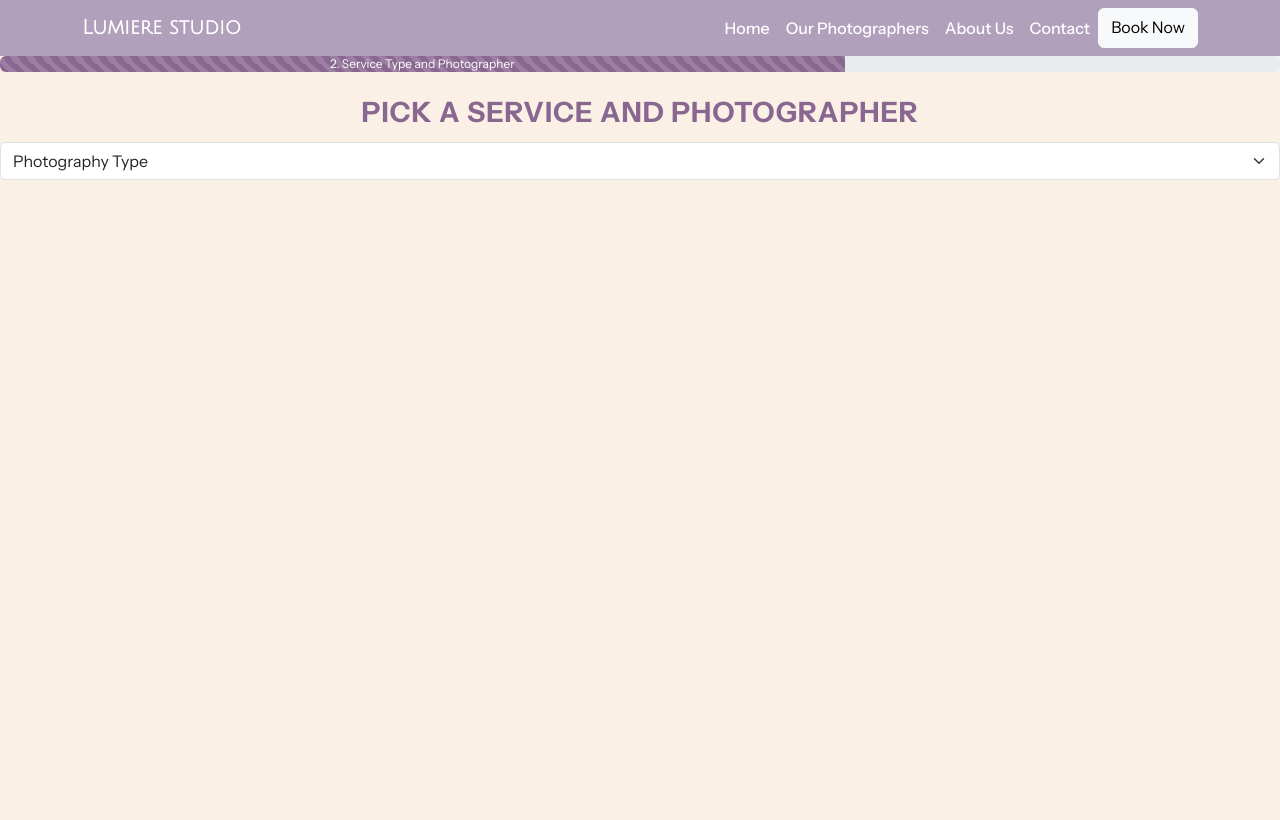
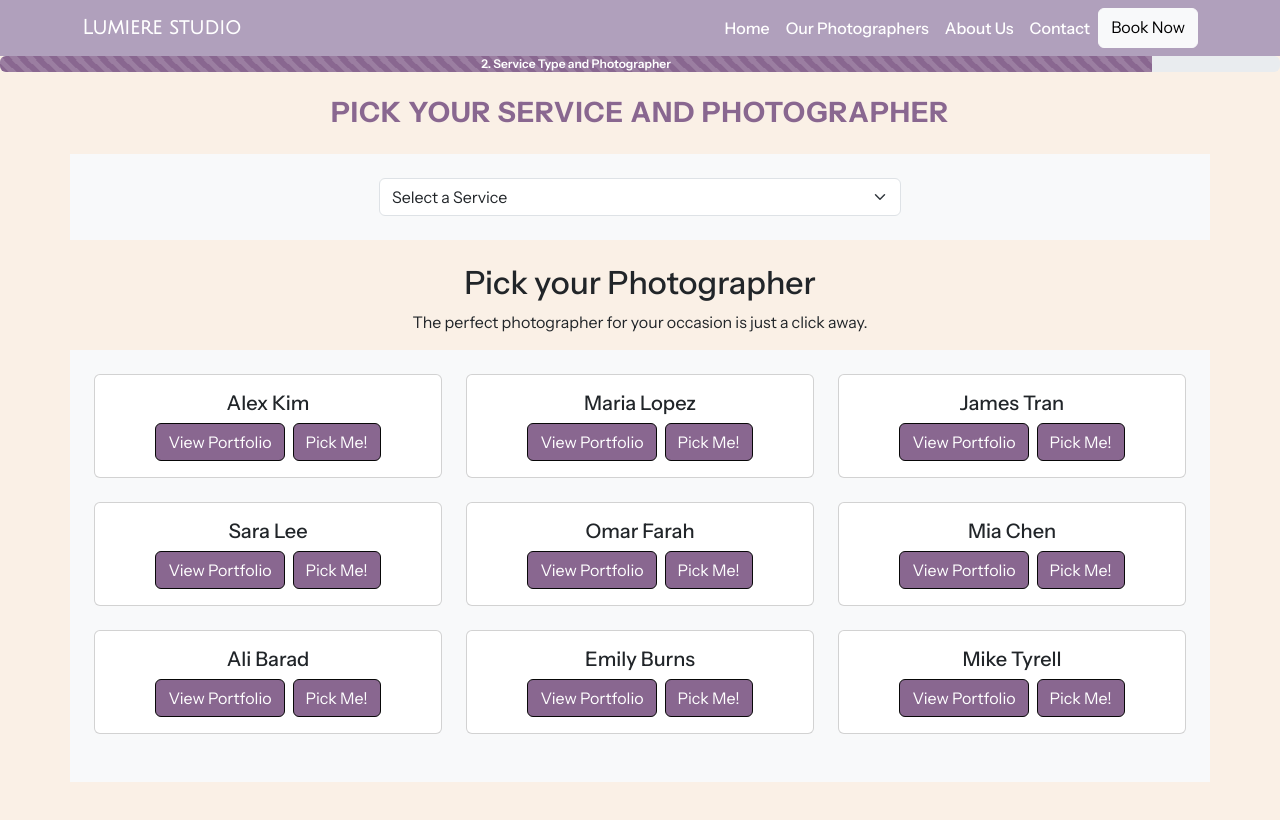
Before and after one commit to amykayrala/photography-service-site, a React (Create React App) app: page /photography-service-site/booksession/pickphotographer in a window 1280 px wide. Shown: the top 820 px of the page. Built offline with nearby package versions, Linux system fonts and the light colour scheme.

Commit message:
raph commit

```diff
--- a/src/App.css
+++ b/src/App.css
@@ -109,7 +109,6 @@
   display: flex;
   justify-content: center;
   align-items: center;
-
 }
 
 .middle{
@@ -122,4 +121,5 @@
 
 .custom-progress .progress-bar {
   background-color: #896790 !important;
+  font-weight: 600;
 }
--- a/src/PickPhotographer.js
+++ b/src/PickPhotographer.js
@@ -1,28 +1,138 @@
 import ProgressBar from 'react-bootstrap/ProgressBar';
 import './App.css';
 import Form from 'react-bootstrap/Form';
+import Container from 'react-bootstrap/Container';
+import Row from 'react-bootstrap/Row';
+import Col from 'react-bootstrap/Col';
+import Card from 'react-bootstrap/Card';
+import Button from 'react-bootstrap/Button';
 
 function PickPhotographer() {
 
 return(
     <div className='contact-page'>
-        <ProgressBar animated now={66} className="custom-progress" label={'2. Service Type and Photographer'} />
+        <ProgressBar animated now={90} className="custom-progress" label={'2. Service Type and Photographer'} />
         <br></br>
-        <h1 className="txt-purple"><strong>Pick a Service and Photographer</strong></h1>
+        <h1 className="txt-purple"><strong>Pick your Service and Photographer</strong></h1>
 
         <section className=''>
-            <Form.Select aria-label="Default select example">
-                <option>Photography Type</option>
-                <option value="1">Event and Candid photography</option>
+            <Container className="my-4">
+            <Row className="justify-content-center bg-light p-4">
+                <Col md={6}>
+                    <Form.Select>
+                        <option>Select a Service</option>
+                        <option value="1">Events and Candid photography</option>
                         <option value="2">Wedding, Graduation, Special Occasions</option>
                         <option value="3">Content Creation and Themed Shoots</option>
                         <option value="4">Product Photography and Branding</option>
                         <option value="5">Family and Couple Shoots</option>
                         <option value="6">Sports & Outdoors</option>
                     </Form.Select>
+                </Col>
+            </Row>
+            </Container>
+
+
+            <h2>Pick your Photographer</h2>
+            <p>The perfect photographer for your occasion is just a click away.</p>
+
+            <Container className="justify-content-center bg-light p-4">
+            {/* Row 1 */}
+            <Row className="mb-4">
+                <Col md={4}>
+                <Card>
+                    <Card.Body>
+                    <Card.Title>Alex Kim</Card.Title>
+                    <Button className="view-portfolio-btn me-2">View Portfolio</Button>
+                    <Button className="view-portfolio-btn">Pick Me!</Button>
+                    </Card.Body>
+                </Card>
+                </Col>
+                <Col md={4}>
+                <Card>
+                    <Card.Body>
+                    <Card.Title>Maria Lopez</Card.Title>
+                    <Button className="view-portfolio-btn me-2">View Portfolio</Button>
+                    <Button className="view-portfolio-btn">Pick Me!</Button>
+                    </Card.Body>
+                </Card>
+                </Col>
+                <Col md={4}>
+                <Card>
+                    <Card.Body>
+                    <Card.Title>James Tran</Card.Title>
+                    <Button className="view-portfolio-btn me-2">View Portfolio</Button>
+                    <Button className="view-portfolio-btn">Pick Me!</Button>
+                    </Card.Body>
+                </Card>
+                </Col>
+            </Row>
+
+            {/* Row 2 */}
+            <Row className="mb-4">
+                <Col md={4}>
+                <Card>
+                    <Card.Body>
+                    <Card.Title>Sara Lee</Card.Title>
+                    <Button className="view-portfolio-btn me-2">View Portfolio</Button>
+                    <Button className="view-portfolio-btn">Pick Me!</Button>
+                    </Card.Body>
+                </Card>
+                </Col>
+                <Col md={4}>
+                <Card>
+                    <Card.Body>
+                    <Card.Title>Omar Farah</Card.Title>
+                    <Button className="view-portfolio-btn me-2">View Portfolio</Button>
+                    <Button className="view-portfolio-btn">Pick Me!</Button>
+                    </Card.Body>
+                </Card>
+                </Col>
+                <Col md={4}>
+                <Card>
+                    <Card.Body>
+                        <Card.Title>Mia Chen</Card.Title>
+                        <Button className="view-portfolio-btn me-2">View Portfolio</Button>
+                        <Button className="view-portfolio-btn">Pick Me!</Button>
+                    </Card.Body>
+                </Card>
+                </Col>
+            </Row>
+
+                {/* Row 3 */}
+            <Row className="mb-4">
+                <Col md={4}>
+                <Card>
+                    <Card.Body>
+                        <Card.Title>Ali Barad</Card.Title>
+                        <Button className="view-portfolio-btn me-2">View Portfolio</Button>
+                        <Button className="view-portfolio-btn">Pick Me!</Button>
+                    </Card.Body>
+                </Card>
+                </Col>
+                <Col md={4}>
+                <Card>
+                    <Card.Body>
+                        <Card.Title>Emily Burns</Card.Title>
+                        <Button className="view-portfolio-btn me-2">View Portfolio</Button>
+                        <Button className="view-portfolio-btn">Pick Me!</Button>
+                    </Card.Body>
+                </Card>
+                </Col>
+                <Col md={4}>
+                <Card>
+                    <Card.Body>
+                        <Card.Title>Mike Tyrell</Card.Title>
+                        <Button className="view-portfolio-btn me-2">View Portfolio</Button>
+                        <Button className="view-portfolio-btn">Pick Me!</Button>
+                    </Card.Body>
+                </Card>
+                </Col>
+            </Row>
+        </Container>
+
         </section>
     </div>
-
 
     );
 }
```
Lines whose indentation alone changed are shown as unchanged.
